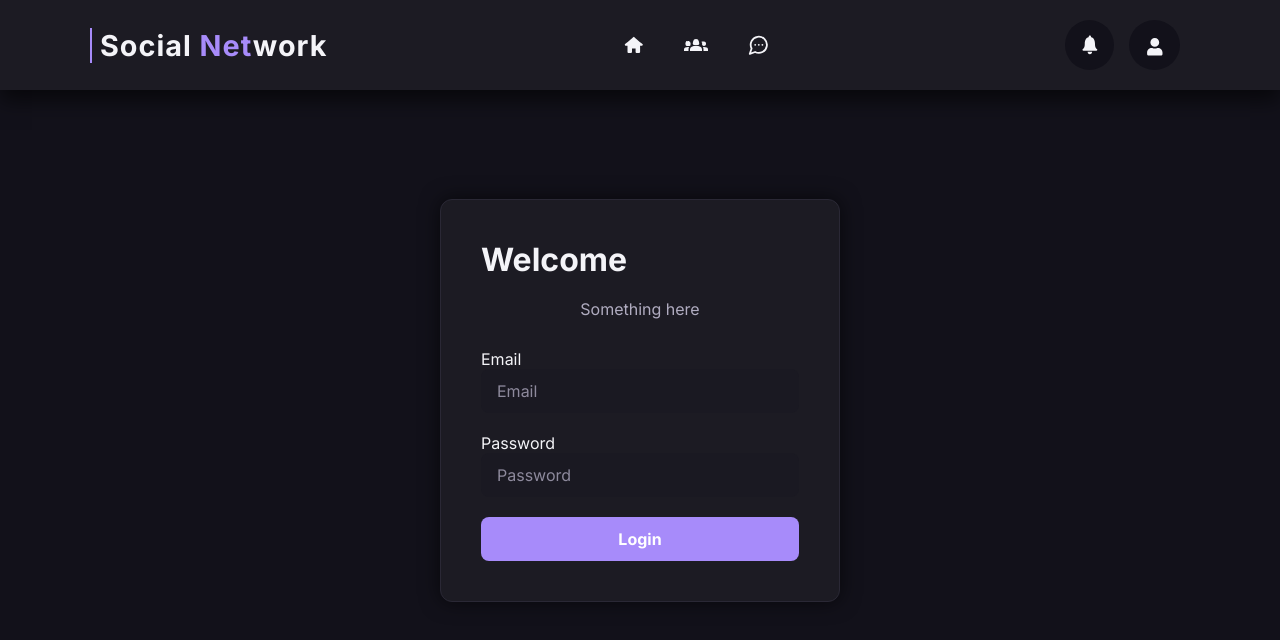
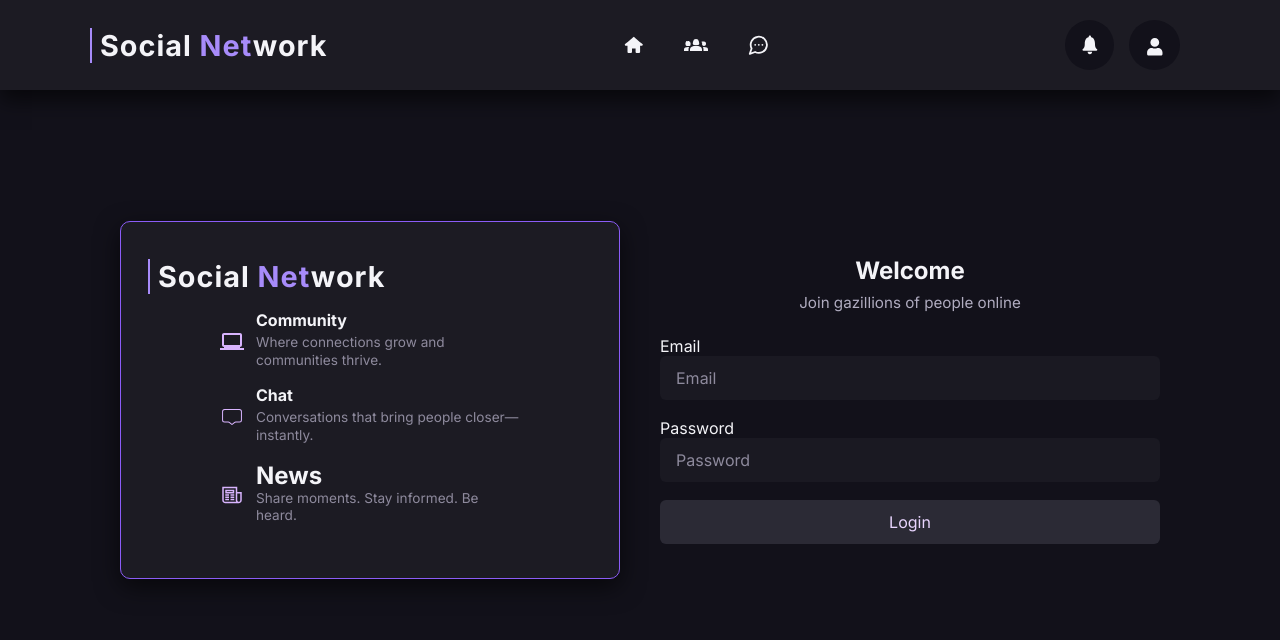
Before and after one commit to helouazizi/sotial-network, a Next.js app in the folder frontend/: page /login in a window 1280 px wide. Shown: the top 640 px of the page. Built offline with nearby package versions, Linux system fonts and the light colour scheme.

Commit message:
styling login

```diff
--- a/frontend/app/login/page.tsx
+++ b/frontend/app/login/page.tsx
@@ -1,8 +1,10 @@
 'use client';
 
 import { useState } from 'react';
-
 import { useRouter } from 'next/navigation';
+import { MdOutlineLaptopWindows } from "react-icons/md";
+import { CiChat2 } from "react-icons/ci";
+import { LiaNewspaperSolid } from "react-icons/lia";
 export default function Login() {
   const [email, setEmail] = useState('');
   const [password, setPassword] = useState('');
@@ -37,16 +39,52 @@ export default function Login() {
 
   return (
     <div className="login-container">
-      {/* Your existing JSX */}
+      <section id='user-welcoming'>
+        <div className="logo">
+          Social <span>Net</span>work
+        </div>
+        <div className='user-community'>
+          <div className='user-community-logo'>
+            <MdOutlineLaptopWindows />
+          </div>
+          <div className='user-community-content'>
+            <h1 className='user-community-title'> Community</h1>
+            <p className='user-community-p'> Where connections grow and communities thrive.</p>
+          </div>
+        </div>
+        <div className='user-chat'>
+          <div className='user-chat-logo'>
+            <CiChat2 />
+          </div>
+          <div className='user-chat-content'>
+            <h1 className='user-chat-title'> Chat</h1>
+            <p className='user-chat-p'>Conversations that bring people closer—instantly.</p>
 
-      <section>
-        <div id="welcom">
-          <h1>Welcome</h1>
-          <p>Something here</p>
+          </div>
+        </div>
+        <div className='user-name'>
+          <div className='user-name-logo'>
+            <LiaNewspaperSolid />
+          </div>
+          <div className='user-name-content'>
+            <h1 className='user-namelogo'> News</h1>
+            <p className='user-name-p'>Share moments. Stay informed. Be heard.</p>
+          </div>
+
         </div>
 
-        <div id="emailcontainer" className="input-group">
-          <label htmlFor="email" className="sr-only">Email</label>
+
+      </section>
+
+
+      <section id='user-info'>
+        <div id="user-welcom">
+          <h1 className='user-welcom-title'>Welcome</h1>
+          <p className='user-welcom-p'>Join gazillions of people online</p>
+        </div>
+
+        <div id="emailcontainer" className="user-input-group">
+          <label htmlFor="email" className="user-sr-only">Email</label>
           <input
             type="email"
             name="email"
@@ -57,8 +95,8 @@ export default function Login() {
           />
         </div>
 
-        <div id="passwordcontainer" className="input-group">
-          <label htmlFor="password" className="sr-only">Password</label>
+        <div id="passwordcontainer" className="user-input-group">
+          <label htmlFor="password" className="user-sr-only">Password</label>
           <input
             type="password"
             name="password"
@@ -74,8 +112,9 @@ export default function Login() {
           <button onClick={handleLogin}>Login</button>
         </div>
 
-        {message && <p>{message}</p>}
+        {message && <p className='user-message'>{message}</p>}
       </section>
+
     </div>
   );
 }
--- a/frontend/app/styles/login.css
+++ b/frontend/app/styles/login.css
@@ -1,71 +1,136 @@
 .login-container {
+  min-height: 100vh;
   display: flex;
   justify-content: center;
   align-items: center;
-  min-height: 100vh;
-  padding: 20px;
+  padding: 40px 20px;
+  background-color: var(--bg-color);
+  color: var(--text-primary);
+  flex-direction: row;
+  gap: 40px;
 }
 
 .login-container section {
-  background-color: var(--card-bg);
-  border: 1px solid var(--border-color);
-  border-radius: 12px;
-  padding: 40px;
   width: 100%;
-  max-width: 400px;
-  box-shadow: 0 0 20px var(--shadow-color);
+  max-width: 500px;
 }
 
-#welcom h1 {
-  font-size: 2rem;
-  margin-bottom: 10px;
+/* Left Section - Branding & Features */
+#user-welcoming {
+  border: 1px solid var(--accent-hover);
+  border-radius: 10px;
+  padding: 37px;
+  box-shadow: 0 8px 24px var(--shadow-color);
+  background-color: var(--card-bg);
+}
+
+
+
+.user-community,
+.user-chat,
+.user-name {
+  display: flex;
+  align-items: center;
+  gap: 12px;
+  margin: 16px auto;
+  max-width: 300px;
+}
+
+.user-community-logo,
+.user-chat-logo,
+.user-name-logo {
+  font-size: 1.5rem;
+  color: var(--icon-color);
+}
+
+.user-community-content,
+.user-chat-content,
+.user-name-content {
+  display: flex;
+  flex-direction: column;
+}
+
+.user-community-title,
+.user-chat-title,
+.user-name-title {
+  font-size: 1rem;
+  margin-bottom: 4px;
   color: var(--text-primary);
 }
 
-#welcom p {
-  font-size: 1rem;
-  color: var(--text-secondary);
-  margin-bottom: 30px;
+.user-community-p,
+.user-chat-p,
+.user-name-p {
+  font-size: 0.85rem;
+  color: var(--text-muted);
+  line-height: 1.3;
 }
 
-.input-group {
-  margin-bottom: 20px;
+/* Right Section - Login Form */
+#user-info {
+  background-color: transparent;
+  border: none;
+  box-shadow: none;
+  padding: 0;
 }
 
-.input-group input {
+.user-welcom-title {
+  font-size: 1.5rem;
+  text-align: center;
+  margin-bottom: 8px;
+  color: var(--text-primary);
+}
+
+.user-welcom-p {
+  font-size: 0.95rem;
+  text-align: center;
+  color: var(--text-secondary);
+  margin-bottom: 24px;
+}
+
+.user-input-group {
+  margin-bottom: 18px;
+}
+
+.user-input-group input {
   width: 100%;
   padding: 12px 16px;
   border: none;
-  border-radius: 8px;
+  border-radius: 6px;
   background-color: var(--input-bg);
   color: var(--input-text);
   font-size: 1rem;
   outline: none;
+  transition: border-color 0.3s ease;
 }
 
-.input-group input::placeholder {
+.user-input-group input::placeholder {
   color: var(--text-muted);
 }
 
-button {
+.user-input-group input:focus {
+  border: 1px solid var(--accent-color);
+}
+
+#user-info button {
   width: 100%;
   padding: 12px;
   font-size: 1rem;
-  font-weight: bold;
-  background-color: var(--accent-color);
-  color: white;
+  background-color: var(--btn-bg);
+  color: var(--btn-text);
   border: none;
-  border-radius: 8px;
+  border-radius: 6px;
   cursor: pointer;
   transition: background-color 0.3s ease;
 }
 
-button:hover {
+#user-info button:hover {
   background-color: var(--accent-hover);
 }
 
-p {
-  margin-top: 20px;
+.user-message {
+  margin-top: 16px;
   text-align: center;
   color: var(--danger-color);
+  font-size: 0.9rem;
 }
```
